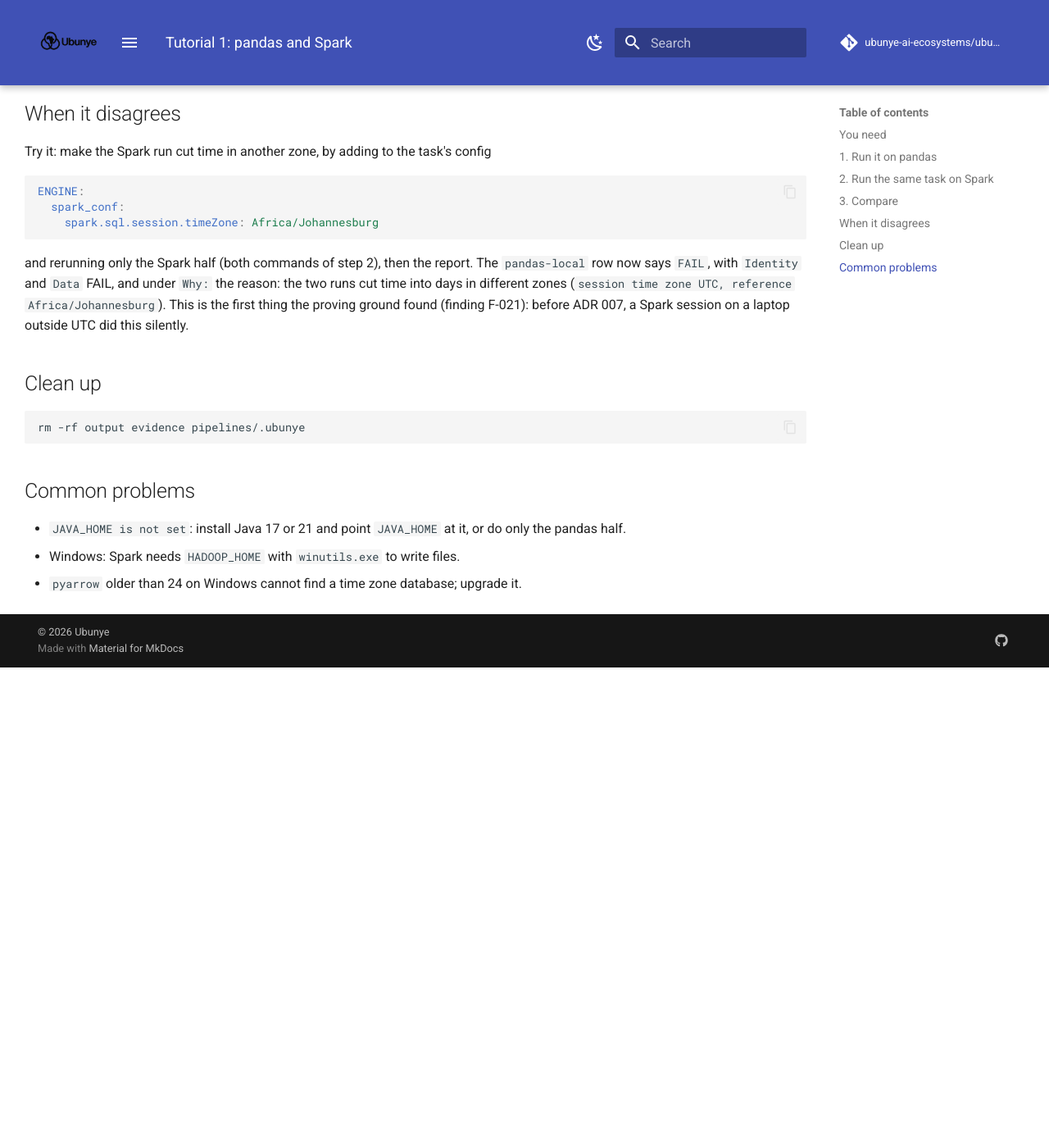
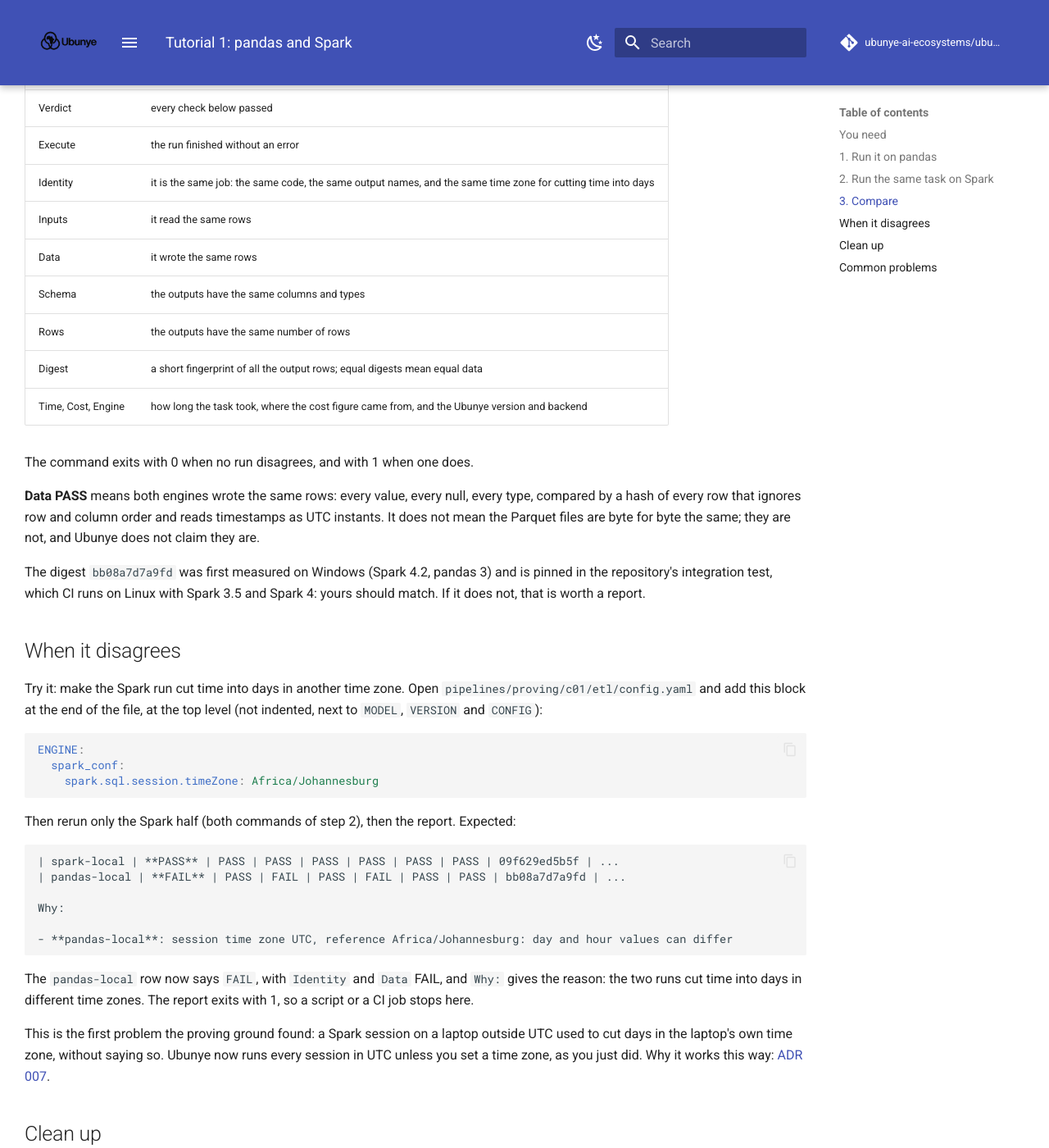
Before and after one commit to ubunye-ai-ecosystems/ubunye_engine, an MkDocs documentation site: the page built from docs/tutorials/01-local-parity.md, in a window 1280 px wide and 1400 px high, scrolled down 1437 px. Shown: the whole window at 82% size. Built offline with MkDocs 1.6.1 and Material for MkDocs 9.7.7, drawn with Linux system fonts in a browser that asks for light colours; comment, search, counter and statistics services are not loaded; before the commit the page ends 2251 px from its top, so only the background shows below that; some of the changed text lies outside the part shown.

Commit message:
docs(tutorials): the disagree step says where the block goes, how to undo it and what each column means; no finding numbers
Co-Authored-By: Claude Opus 5.5 <noreply@anthropic.com>

````diff
--- a/docs/tutorials/01-local-parity.md
+++ b/docs/tutorials/01-local-parity.md
@@ -1,12 +1,14 @@
 # Tutorial 1: prove one workload gives the same result on pandas and Spark
 
 You will run one task twice, on the pandas backend and on local Spark, and have Ubunye
-compare the two run records. About ten minutes; no cloud, no account.
+compare the two run records. It is for anyone who wants to see, on their own machine,
+that "runs the same everywhere" is checked and not just claimed. About ten minutes; no
+cloud, no account.
 
 ## You need
 
-- Python 3.10 to 3.13.
-- For the Spark half: Java 17 or 21 (`java -version`). The pandas half needs no Java.
+- Python and, for the Spark half, Java, in the versions listed in
+  [Installation](../getting_started/install.md). The pandas half needs no Java.
 - The Ubunye repository (the workload lives in it):
 
 ```bash
@@ -28,6 +30,10 @@ ubunye prove observe --workload c01-portable-etl --env pandas-local \
 `--lineage` keeps a run record: for each input and output, every row's hash, the
 schema and the row count. `prove observe` files that record as evidence of this
 workload in this environment.
+
+The run prints a `UserWarning` from Narwhals, `Found complex group-by expression, which
+can't be expressed efficiently with the pandas API`. That is expected: it is about speed
+on pandas, not about the result. The run still ends with `[OK] Run complete for etl`.
 
 ## 2. Run the same task on Spark
 
@@ -53,6 +59,23 @@ Expected:
 | pandas-local | **PASS** | PASS | PASS | PASS | PASS | PASS | PASS | bb08a7d7a9fd | ...
 ```
 
+Each row is one run. `spark-local` is the **reference**: the run every other run is
+compared with. The columns, in plain words:
+
+| Column | PASS means |
+|---|---|
+| Verdict | every check below passed |
+| Execute | the run finished without an error |
+| Identity | it is the same job: the same code, the same output names, and the same time zone for cutting time into days |
+| Inputs | it read the same rows |
+| Data | it wrote the same rows |
+| Schema | the outputs have the same columns and types |
+| Rows | the outputs have the same number of rows |
+| Digest | a short fingerprint of all the output rows; equal digests mean equal data |
+| Time, Cost, Engine | how long the task took, where the cost figure came from, and the Ubunye version and backend |
+
+The command exits with 0 when no run disagrees, and with 1 when one does.
+
 **Data PASS** means both engines wrote the same rows: every value, every null, every
 type, compared by a hash of every row that ignores row and column order and reads
 timestamps as UTC instants. It does not mean the Parquet files are byte for byte the
@@ -64,7 +87,9 @@ Spark 4: yours should match. If it does not, that is worth a report.
 
 ## When it disagrees
 
-Try it: make the Spark run cut time in another zone, by adding to the task's config
+Try it: make the Spark run cut time into days in another time zone. Open
+`pipelines/proving/c01/etl/config.yaml` and add this block at the end of the file, at
+the top level (not indented, next to `MODEL`, `VERSION` and `CONFIG`):
 
 ```yaml
 ENGINE:
@@ -72,14 +97,31 @@ ENGINE:
     spark.sql.session.timeZone: Africa/Johannesburg
 ```
 
-and rerunning only the Spark half (both commands of step 2), then the report. The
-`pandas-local` row now says `FAIL`, with `Identity` and `Data` FAIL, and under
-`Why:` the reason: the two runs cut time into days in different zones (`session time
-zone UTC, reference Africa/Johannesburg`). This is the first
-thing the proving ground found (finding F-021): before ADR 007, a Spark session on a
-laptop outside UTC did this silently.
+Then rerun only the Spark half (both commands of step 2), then the report. Expected:
+
+```
+| spark-local | **PASS** | PASS | PASS | PASS | PASS | PASS | PASS | 09f629ed5b5f | ...
+| pandas-local | **FAIL** | PASS | FAIL | PASS | FAIL | PASS | PASS | bb08a7d7a9fd | ...
+
+Why:
+
+- **pandas-local**: session time zone UTC, reference Africa/Johannesburg: day and hour values can differ
+```
+
+The `pandas-local` row now says `FAIL`, with `Identity` and `Data` FAIL, and `Why:`
+gives the reason: the two runs cut time into days in different time zones. The report
+exits with 1, so a script or a CI job stops here.
+
+This is the first problem the proving ground found: a Spark session on a laptop outside
+UTC used to cut days in the laptop's own time zone, without saying so. Ubunye now runs
+every session in UTC unless you set a time zone, as you just did. Why it works this way:
+[ADR 007](../architecture/adr-007-one-time-zone.md).
 
 ## Clean up
+
+Remove the `ENGINE:` block you added to `pipelines/proving/c01/etl/config.yaml`, so the
+task is back as it was (or run `git checkout pipelines/proving/c01/etl/config.yaml`).
+Then delete what the runs wrote:
 
 ```bash
 rm -rf output evidence pipelines/.ubunye
@@ -87,7 +129,8 @@ rm -rf output evidence pipelines/.ubunye
 
 ## Common problems
 
-- `JAVA_HOME is not set`: install Java 17 or 21 and point `JAVA_HOME` at it, or do only
+- `JAVA_HOME is not set`: install Java (versions in
+  [Installation](../getting_started/install.md)) and point `JAVA_HOME` at it, or do only
   the pandas half.
 - Windows: Spark needs `HADOOP_HOME` with `winutils.exe` to write files.
 - `pyarrow` older than 24 on Windows cannot find a time zone database; upgrade it.
````
Also changed, not shown: docs/guides/portable-transforms.md (+13 -10 lines), docs/tutorials/02-olist-multi-table.md (+12 -6 lines).
